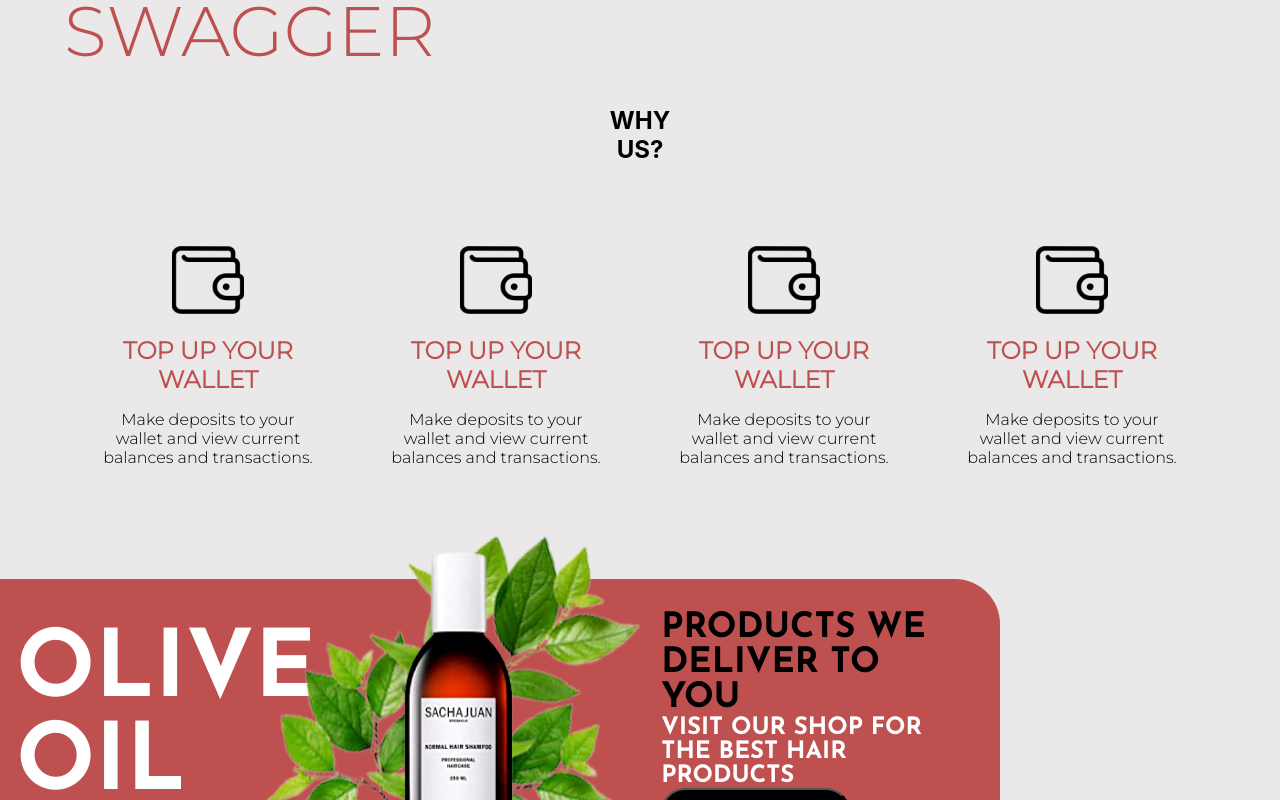
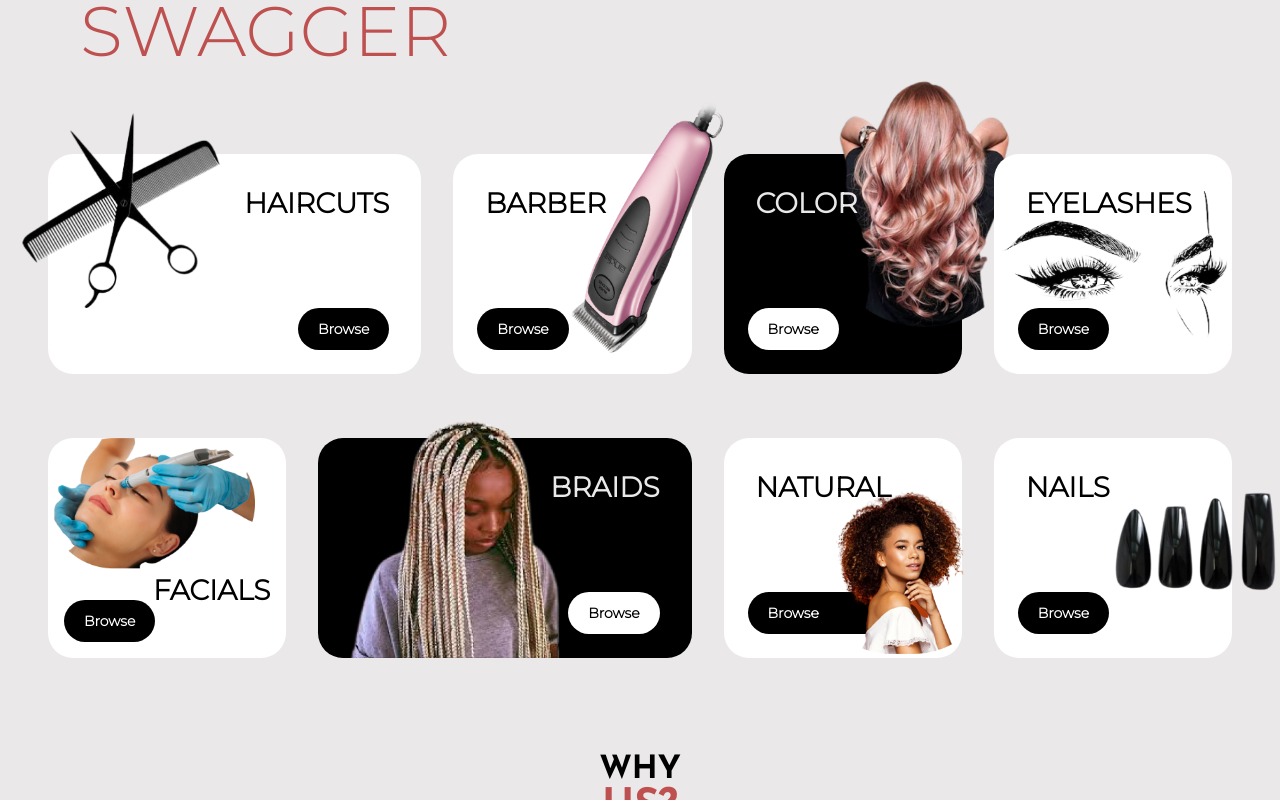
Before and after one commit to hillarioh/beautify-web, a React (Create React App) app: page / in a window 1280 px wide. Shown: the part 1020-1820 px from the top of the page. Built offline with nearby package versions, Linux system fonts and the light colour scheme.

Commit message:
replace grid in services div

```diff
--- a/src/assets/styles/_home.scss
+++ b/src/assets/styles/_home.scss
@@ -79,8 +79,7 @@
 
   .step-swagger {
     font-family: "Montserrat", sans-serif;
-    margin-left: 4rem;
-    margin-top: 5rem;
+    margin: 5rem;
 
     .step {
       font-size: 51px;
@@ -99,59 +98,38 @@
 
   .services {
     display: grid;
-    margin: 0 4rem;
+    margin: 4rem 3rem;
     grid-template-columns: repeat(9, 1fr);
-    column-gap: 16px;
+    column-gap: 32px;
+    row-gap: 4rem;
     grid-template-rows: repeat(2, 220px);
 
-    // .service {
-    //   position: relative;
-    //   height: 220px;
-    //   background: #ffffff;
-    //   border-radius: 25px;
-    //   font-family: "Montserrat", sans-serif;
-    //   margin: 2rem 1rem;
+    .service {
+      position: relative;
+      background: #ffffff;
+      border-radius: 25px;
+      font-family: "Montserrat", sans-serif;
 
-    //   h3 {
-    //     position: absolute;
-    //     right: 2rem;
-    //     top: 2rem;
-    //     font-size: 28px;
-    //     font-weight: bold;
-    //   }
+      h3 {
+        position: absolute;
+        font-size: 28px;
+        font-weight: bold;
+      }
 
-    //   button {
-    //     position: absolute;
-    //     border: none;
-    //     font-family: "Montserrat", sans-serif;
-    //     font-size: 14px;
-    //     font-weight: bolder;
-    //     padding: 12px 20px;
-    //     background: black;
-    //     color: #ffffff;
-    //     right: 2rem;
-    //     bottom: 1.5rem;
-    //     border-radius: 25px;
-    //   }
-    // }
-
-    .haircuts {
-      grid: 1 / 1 / 2 / 4;
-      img {
-        width: 210px;
-        height: 220px;
-        transform: translate(-2rem, -3rem);
+      button {
+        position: absolute;
+        border: none;
+        font-family: "Montserrat", sans-serif;
+        font-size: 14px;
+        font-weight: bolder;
+        padding: 12px 20px;
+        background: black;
+        color: #ffffff;
+        border-radius: 25px;
       }
     }
 
-    .barber {
-      grid: 1 / 4 / 2 / 6;
-      img {
-        width: 290px;
-        height: 297px;
-        transform: translate(62px, -77px);
-      }
-
+    .left-part {
       h3 {
         left: 2rem;
         top: 2rem;
@@ -163,11 +141,41 @@
       }
     }
 
+    .right-part {
+      h3 {
+        right: 2rem;
+        top: 2rem;
+      }
+
+      button {
+        right: 2rem;
+        bottom: 1.5rem;
+      }
+    }
+
+    .haircuts {
+      grid-area: 1 / 1 / 2 / 4;
+      img {
+        width: 210px;
+        height: 210px;
+        transform: translate(-2rem, -3rem);
+      }
+    }
+
+    .barber {
+      grid-area: 1 / 4 / 2 / 6;
+      img {
+        width: 290px;
+        height: 297px;
+        transform: translate(62px, -77px);
+      }
+    }
+
     .color {
-      grid: 1 / 6 / 2 / 8;
+      grid-area: 1 / 6 / 2 / 8;
       background: black;
       img {
-        // width: 200px;
+        width: 200px;
         height: 250px;
         transform: translate(100px, -77px);
       }
@@ -181,36 +189,84 @@
     }
 
     .eyelashes {
-      grid: 1 / 8 / 2 / 10;
+      grid-area: 1 / 8 / 2 / 10;
       img {
-        // width: 235px;
+        width: 235px;
         height: 162px;
         transform: translate(2px, 37px);
       }
     }
 
     .facials {
-      grid: 2 / 1 / 3 / 3;
+      grid-area: 2 / 1 / 3 / 3;
+      img {
+        width: 207px;
+        height: 131px;
+      }
+      h3 {
+        right: 1rem;
+      }
+      button {
+        bottom: 1rem;
+        left: 1rem;
+      }
     }
 
     .braids {
-      grid: 2 / 3 / 3 / 6;
+      grid-area: 2 / 3 / 3 / 6;
+      background: black;
+      img {
+        width: 250px;
+        height: 250px;
+        transform: translate(0, -30px);
+      }
+      h3 {
+        color: #eae8e8;
+      }
+      button {
+        background: #ffffff;
+        color: black;
+      }
     }
 
     .natural {
-      grid: 2 / 6 / 3 / 8;
+      grid-area: 2 / 6 / 3 / 8;
+      img {
+        width: 185px;
+        height: 163px;
+        transform: translate(86px, 53px);
+        position: relative;
+        z-index: 1;
+      }
+      button {
+        padding-right: 100px;
+      }
     }
 
     .nails {
-      grid: 2 / 8 / 3 / 10;
+      grid-area: 2 / 8 / 3 / 10;
+      img {
+        height: 205px;
+        width: 235px;
+        transform: translate(79px, -15px);
+      }
     }
   }
 
   .why {
-    margin: 2rem 4rem;
+    margin: 4rem 4rem;
     .why-title {
       text-align: center;
       margin-bottom: 4rem;
+      font-family: "Josefin Sans", sans-serif;
+      padding-top: 2rem;
+      h2 {
+        font-size: 42px;
+        color: #be5050;
+      }
+      h3 {
+        font-size: 32px;
+      }
     }
     .why-body {
       display: flex;
--- a/src/assets/styles/style.css
+++ b/src/assets/styles/style.css
@@ -95,8 +95,7 @@
 
 .home-page .step-swagger {
   font-family: "Montserrat", sans-serif;
-  margin-left: 4rem;
-  margin-top: 5rem;
+  margin: 5rem;
 }
 
 .home-page .step-swagger .step {
@@ -116,28 +115,82 @@
 .home-page .services {
   display: -ms-grid;
   display: grid;
-  margin: 0 4rem;
+  margin: 4rem 3rem;
   -ms-grid-columns: (1fr)[9];
       grid-template-columns: repeat(9, 1fr);
-  -webkit-column-gap: 16px;
-          column-gap: 16px;
+  -webkit-column-gap: 32px;
+          column-gap: 32px;
+  row-gap: 4rem;
   -ms-grid-rows: (220px)[2];
       grid-template-rows: repeat(2, 220px);
 }
 
+.home-page .services .service {
+  position: relative;
+  background: #ffffff;
+  border-radius: 25px;
+  font-family: "Montserrat", sans-serif;
+}
+
+.home-page .services .service h3 {
+  position: absolute;
+  font-size: 28px;
+  font-weight: bold;
+}
+
+.home-page .services .service button {
+  position: absolute;
+  border: none;
+  font-family: "Montserrat", sans-serif;
+  font-size: 14px;
+  font-weight: bolder;
+  padding: 12px 20px;
+  background: black;
+  color: #ffffff;
+  border-radius: 25px;
+}
+
+.home-page .services .left-part h3 {
+  left: 2rem;
+  top: 2rem;
+}
+
+.home-page .services .left-part button {
+  left: 1.5rem;
+  bottom: 1.5rem;
+}
+
+.home-page .services .right-part h3 {
+  right: 2rem;
+  top: 2rem;
+}
+
+.home-page .services .right-part button {
+  right: 2rem;
+  bottom: 1.5rem;
+}
+
 .home-page .services .haircuts {
-  grid: 1 / 1 / 2 / 4;
+  -ms-grid-row: 1;
+  -ms-grid-row-span: 1;
+  -ms-grid-column: 1;
+  -ms-grid-column-span: 3;
+  grid-area: 1 / 1 / 2 / 4;
 }
 
 .home-page .services .haircuts img {
   width: 210px;
-  height: 220px;
+  height: 210px;
   -webkit-transform: translate(-2rem, -3rem);
           transform: translate(-2rem, -3rem);
 }
 
 .home-page .services .barber {
-  grid: 1 / 4 / 2 / 6;
+  -ms-grid-row: 1;
+  -ms-grid-row-span: 1;
+  -ms-grid-column: 4;
+  -ms-grid-column-span: 2;
+  grid-area: 1 / 4 / 2 / 6;
 }
 
 .home-page .services .barber img {
@@ -147,22 +200,17 @@
           transform: translate(62px, -77px);
 }
 
-.home-page .services .barber h3 {
-  left: 2rem;
-  top: 2rem;
-}
-
-.home-page .services .barber button {
-  left: 1.5rem;
-  bottom: 1.5rem;
-}
-
 .home-page .services .color {
-  grid: 1 / 6 / 2 / 8;
+  -ms-grid-row: 1;
+  -ms-grid-row-span: 1;
+  -ms-grid-column: 6;
+  -ms-grid-column-span: 2;
+  grid-area: 1 / 6 / 2 / 8;
   background: black;
 }
 
 .home-page .services .color img {
+  width: 200px;
   height: 250px;
   -webkit-transform: translate(100px, -77px);
           transform: translate(100px, -77px);
@@ -178,38 +226,121 @@
 }
 
 .home-page .services .eyelashes {
-  grid: 1 / 8 / 2 / 10;
+  -ms-grid-row: 1;
+  -ms-grid-row-span: 1;
+  -ms-grid-column: 8;
+  -ms-grid-column-span: 2;
+  grid-area: 1 / 8 / 2 / 10;
 }
 
 .home-page .services .eyelashes img {
+  width: 235px;
   height: 162px;
   -webkit-transform: translate(2px, 37px);
           transform: translate(2px, 37px);
 }
 
 .home-page .services .facials {
-  grid: 2 / 1 / 3 / 3;
+  -ms-grid-row: 2;
+  -ms-grid-row-span: 1;
+  -ms-grid-column: 1;
+  -ms-grid-column-span: 2;
+  grid-area: 2 / 1 / 3 / 3;
+}
+
+.home-page .services .facials img {
+  width: 207px;
+  height: 131px;
+}
+
+.home-page .services .facials h3 {
+  right: 1rem;
+}
+
+.home-page .services .facials button {
+  bottom: 1rem;
+  left: 1rem;
 }
 
 .home-page .services .braids {
-  grid: 2 / 3 / 3 / 6;
+  -ms-grid-row: 2;
+  -ms-grid-row-span: 1;
+  -ms-grid-column: 3;
+  -ms-grid-column-span: 3;
+  grid-area: 2 / 3 / 3 / 6;
+  background: black;
+}
+
+.home-page .services .braids img {
+  width: 250px;
+  height: 250px;
+  -webkit-transform: translate(0, -30px);
+          transform: translate(0, -30px);
+}
+
+.home-page .services .braids h3 {
+  color: #eae8e8;
+}
+
+.home-page .services .braids button {
+  background: #ffffff;
+  color: black;
 }
 
 .home-page .services .natural {
-  grid: 2 / 6 / 3 / 8;
+  -ms-grid-row: 2;
+  -ms-grid-row-span: 1;
+  -ms-grid-column: 6;
+  -ms-grid-column-span: 2;
+  grid-area: 2 / 6 / 3 / 8;
+}
+
+.home-page .services .natural img {
+  width: 185px;
+  height: 163px;
+  -webkit-transform: translate(86px, 53px);
+          transform: translate(86px, 53px);
+  position: relative;
+  z-index: 1;
+}
+
+.home-page .services .natural button {
+  padding-right: 100px;
 }
 
 .home-page .services .nails {
-  grid: 2 / 8 / 3 / 10;
+  -ms-grid-row: 2;
+  -ms-grid-row-span: 1;
+  -ms-grid-column: 8;
+  -ms-grid-column-span: 2;
+  grid-area: 2 / 8 / 3 / 10;
+}
+
+.home-page .services .nails img {
+  height: 205px;
+  width: 235px;
+  -webkit-transform: translate(79px, -15px);
+          transform: translate(79px, -15px);
 }
 
 .home-page .why {
-  margin: 2rem 4rem;
+  margin: 4rem 4rem;
 }
 
 .home-page .why .why-title {
   text-align: center;
   margin-bottom: 4rem;
+  font-family: "Josefin Sans", sans-serif;
+  padding-top: 2rem;
+}
+
+.home-page .why .why-title h2 {
+  font-size: 42px;
+  color: #be5050;
+}
+
+.home-page .why .why-title h3 {
+  font-size: 32px;
 }
 
 .home-page .why .why-body {
--- a/src/components/home.js
+++ b/src/components/home.js
@@ -5,6 +5,7 @@ import haircuts from "../assets/images/haircut-service.png";
 import barber from "../assets/images/barber-service.png";
 import colors from "../assets/images/color-service.png";
 import lashes from "../assets/images/eyelashes-service.png";
+import facial from "../assets/images/facial.png";
 import braids from "../assets/images/braids-service.png";
 import natural from "../assets/images/natural-service.png";
 import nails from "../assets/images/nails-service.png";
@@ -73,51 +74,51 @@ function Home() {
         <p className="your">YOUR</p>
         <p className="swag">SWAGGER</p>
       </div>
-      {/* <div className="services">
-        <div className="service haircuts">
+      <div className="services">
+        <div className="service haircuts right-part ">
           <img src={haircuts} alt="haircut" />
           <h3>HAIRCUTS</h3>
           <button>Browse</button>
         </div>
-        <div className="service barber">
+        <div className="service barber left-part">
           <img src={barber} alt="barber" />
           <h3>BARBER</h3>
           <button>Browse</button>
         </div>
-        <div className="service color">
+        <div className="service color left-part">
           <img src={colors} alt="barber" />
           <h3>COLOR</h3>
           <button>Browse</button>
         </div>
-        <div className="service eyelashes">
+        <div className="service eyelashes left-part">
           <img src={lashes} alt="barber" />
           <h3>EYELASHES</h3>
           <button>Browse</button>
         </div>
         <div className="service facials">
-          <img src={barber} alt="barber" />
+          <img src={facial} alt="barber" />
           <h3>FACIALS</h3>
           <button>Browse</button>
         </div>
-        <div className="service braids">
+        <div className="service braids right-part ">
           <img src={braids} alt="barber" />
           <h3>BRAIDS</h3>
           <button>Browse</button>
         </div>
-        <div className="service natural">
+        <div className="service natural left-part">
           <img src={natural} alt="barber" />
           <h3>NATURAL</h3>
           <button>Browse</button>
         </div>
-        <div className="service nails">
+        <div className="service nails left-part">
           <img src={nails} alt="barber" />
           <h3>NAILS</h3>
           <button>Browse</button>
         </div>
-      </div> */}
+      </div>
       <div className="why">
         <div className="why-title">
-          <h2>WHY</h2>
+          <h3>WHY</h3>
           <h2>US?</h2>
         </div>
         <div className="why-body">
```
Also changed, not shown: src/assets/images/facial.png (added), 1 other file (tests, documents, lock files or other folders).
